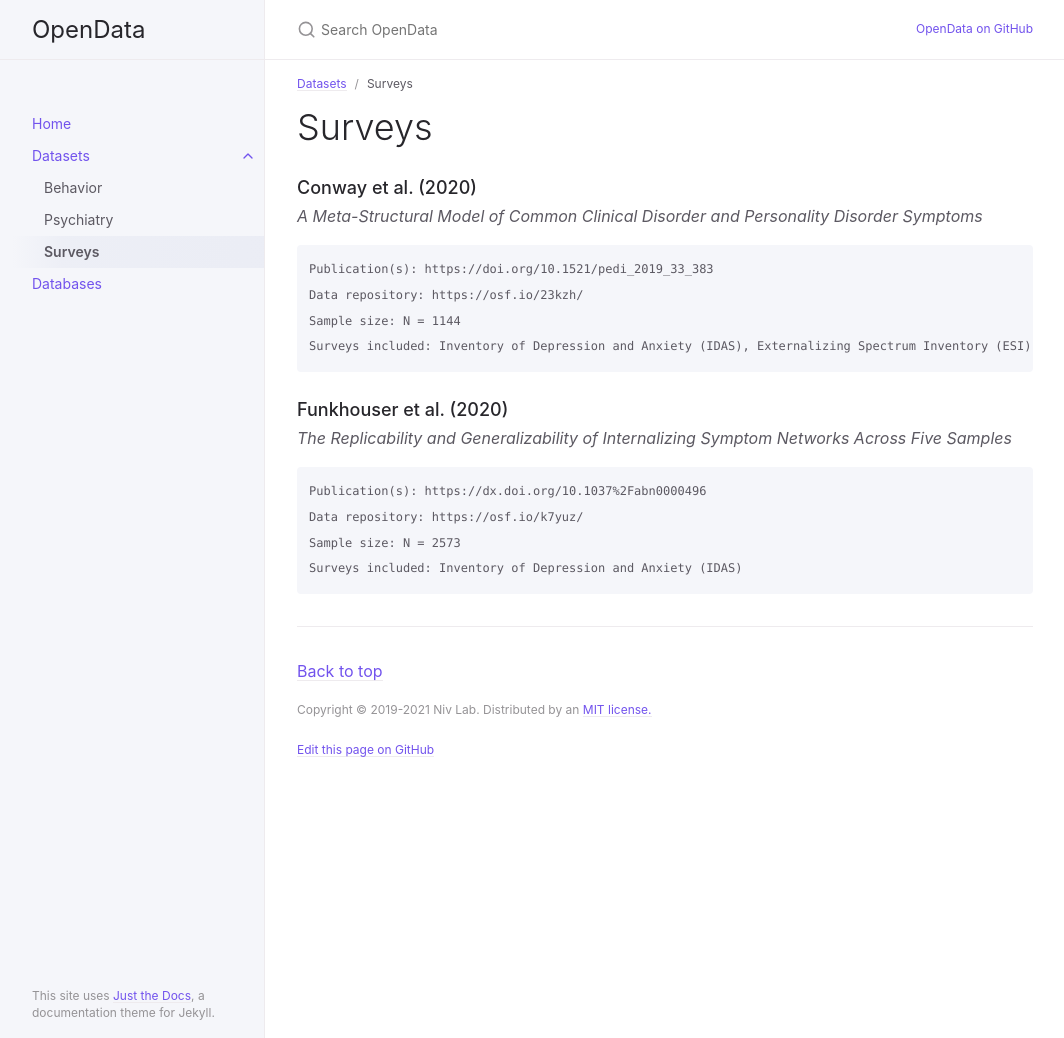
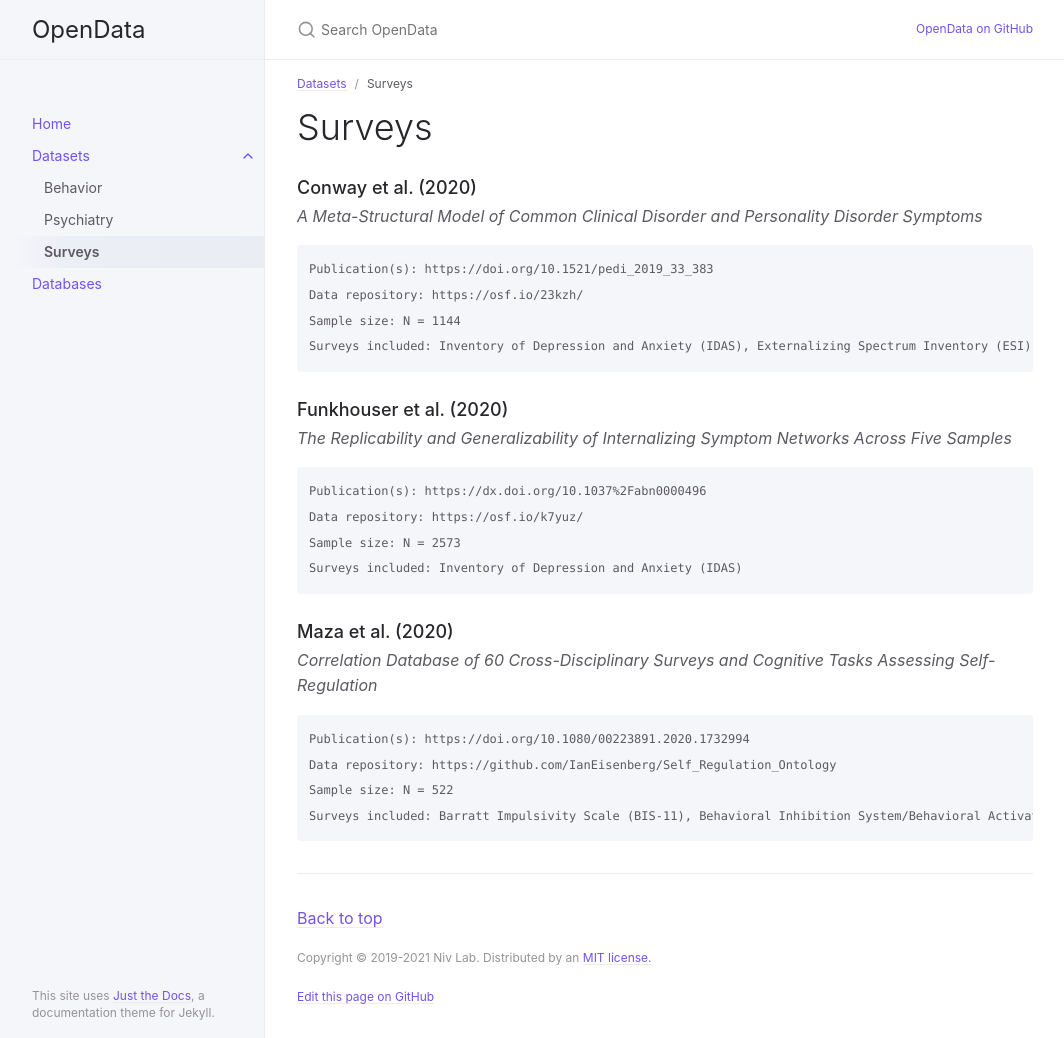
Before and after one commit to nivlab/opendata, a Jekyll site: the page built from docs/datasets/surveys.md, in a window 1280 px wide and 1038 px high. Shown: the whole window, without its empty margins (107-1171 px from the left). Built offline with Jekyll 4.4.1, drawn with Linux system fonts in a browser that asks for light colours.

Commit message:
Update surveys.md

````diff
--- a/docs/datasets/surveys.md
+++ b/docs/datasets/surveys.md
@@ -27,3 +27,13 @@ Data repository: https://osf.io/k7yuz/
 Sample size: N = 2573
 Surveys included: Inventory of Depression and Anxiety (IDAS)
 ```
+
+### Maza et al. (2020)
+{: .no_toc }
+*Correlation Database of 60 Cross-Disciplinary Surveys and Cognitive Tasks Assessing Self-Regulation*
+```
+Publication(s): https://doi.org/10.1080/00223891.2020.1732994
+Data repository: https://github.com/IanEisenberg/Self_Regulation_Ontology
+Sample size: N = 522
+Surveys included: Barratt Impulsivity Scale (BIS-11), Behavioral Inhibition System/Behavioral Activation System (BIS/BAS), Brief Self-Control Scale, Carstensen Future Time Perspective, Dickman’s Functional & Dysfunctional Impulsivity, Domain-Specific Risk-Taking Scale (DOSPERT), Emotion Regulation Questionnaire, Eysenck I-7 Impulsiveness and Venturesomeness, Five-Facet Mindfulness Questionnaire, Short Grit Scale, Mindful Attention and Awareness Scale, Multidimensional Personality Questionnaire, Selection Optimization Compensation Scale, Short Self-Regulation Questionnaire, Stanford Leisure Time Activities Survey, Ten-Item Personality Questionnaire, Theories of Willpower Scale, Three-Factor Eating Questionnaire, UPPS-P Impulsive Behavior Scale, Zimbardo Time Perspective Inventory, Zuckerman’s Sensation Seeking Scale
+```
````
